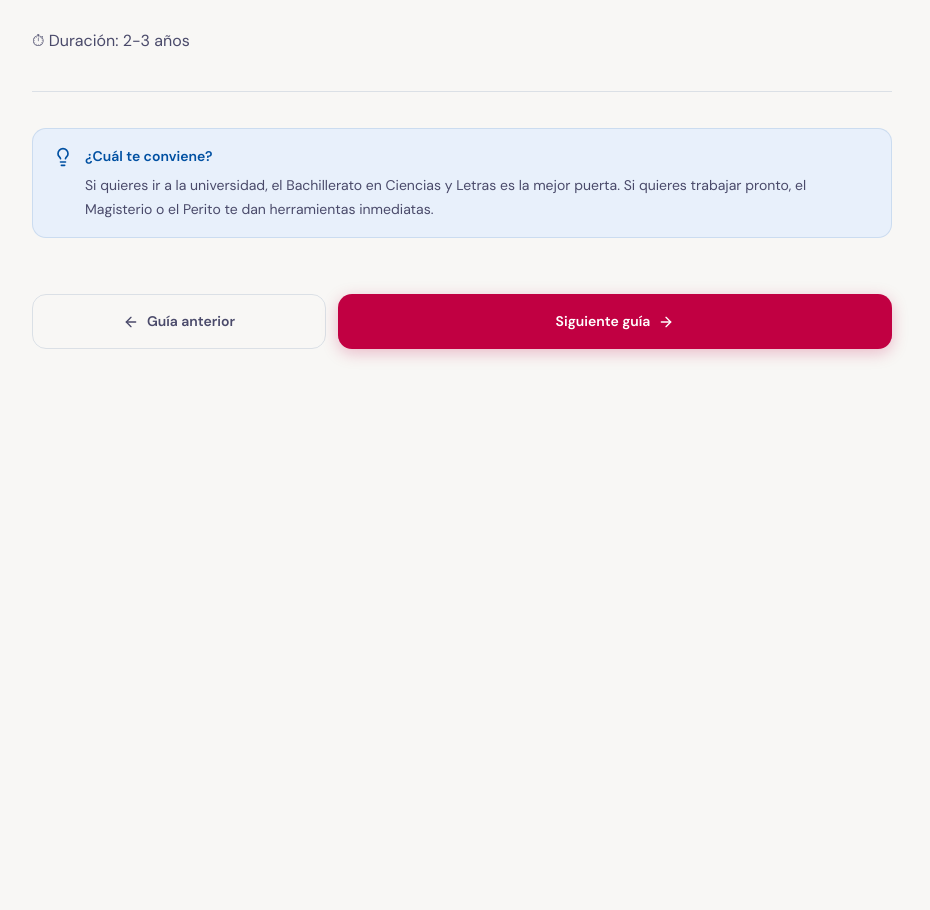
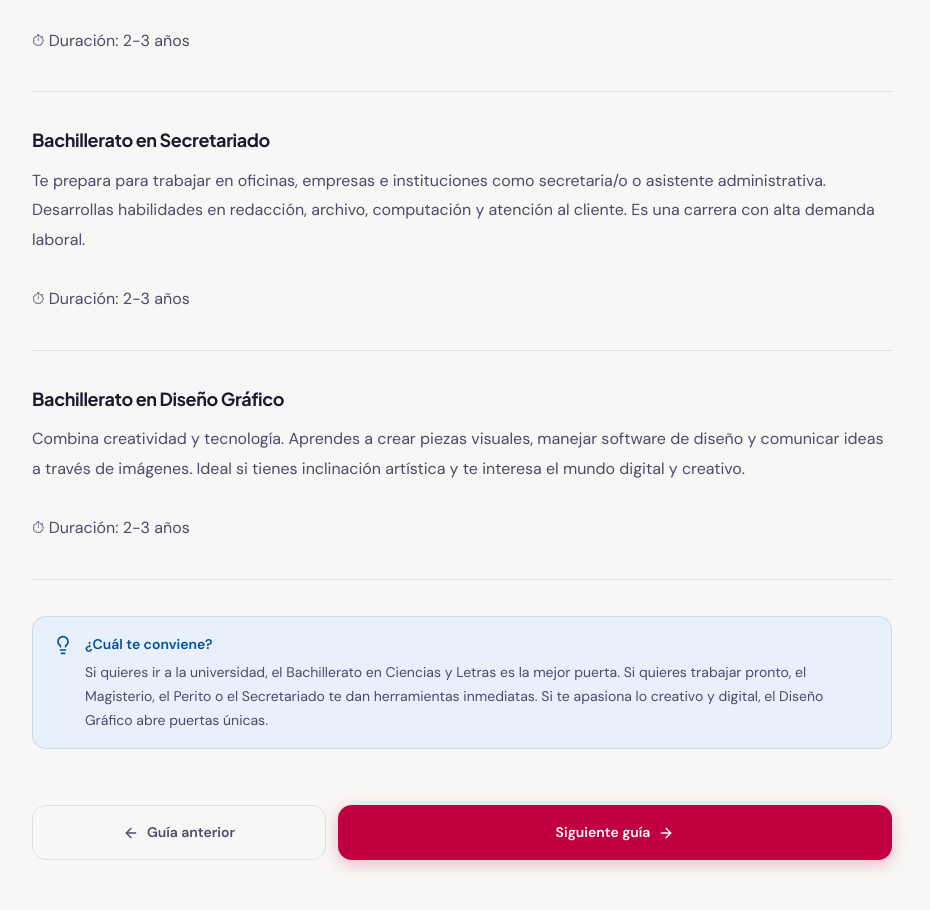
Before and after one commit to jaimedeleon1423/ruta-a-tu-beca, a Next.js app: page /guia/2 in a window 1280 px wide. Shown: the part 1440-2350 px from the top of the page, without its empty margins (178-1108 px from the left). Before the commit the page ends 1889 px from the top, so only its background shows below. Built offline with nearby package versions, Linux system fonts and the light colour scheme.

Commit message:
feat: agregar Secretariado y Diseño Gráfico a guía 2

```diff
--- a/src/app/guia/[id]/page.tsx
+++ b/src/app/guia/[id]/page.tsx
@@ -30,7 +30,9 @@ const guias: Record<string, {
       { titulo: 'Magisterio', contenido: 'Te forma para ser maestro/a de primaria o preprimaria. Es una opción muy valorada, especialmente en comunidades rurales. El título te permite trabajar inmediatamente como docente.\n\n⏱ Duración: 3 años' },
       { titulo: 'Perito Contador', contenido: 'Enfocado en contabilidad, finanzas y administración de empresas. Muy útil si te interesa el área de negocios. Te permite trabajar en el área contable al graduarte.\n\n⏱ Duración: 3 años' },
       { titulo: 'Bachillerato en Computación', contenido: 'Combina el bachillerato general con formación en tecnología e informática. Ideal si te apasiona la tecnología y los sistemas.\n\n⏱ Duración: 2-3 años' },
-      { titulo: '💡 ¿Cuál te conviene?', tipo: 'tip', contenido: 'Si quieres ir a la universidad, el Bachillerato en Ciencias y Letras es la mejor puerta. Si quieres trabajar pronto, el Magisterio o el Perito te dan herramientas inmediatas.' },
+      { titulo: 'Bachillerato en Secretariado', contenido: 'Te prepara para trabajar en oficinas, empresas e instituciones como secretaria/o o asistente administrativa. Desarrollas habilidades en redacción, archivo, computación y atención al cliente. Es una carrera con alta demanda laboral.\n\n⏱ Duración: 2-3 años' },
+      { titulo: 'Bachillerato en Diseño Gráfico', contenido: 'Combina creatividad y tecnología. Aprendes a crear piezas visuales, manejar software de diseño y comunicar ideas a través de imágenes. Ideal si tienes inclinación artística y te interesa el mundo digital y creativo.\n\n⏱ Duración: 2-3 años' },
+      { titulo: '💡 ¿Cuál te conviene?', tipo: 'tip', contenido: 'Si quieres ir a la universidad, el Bachillerato en Ciencias y Letras es la mejor puerta. Si quieres trabajar pronto, el Magisterio, el Perito o el Secretariado te dan herramientas inmediatas. Si te apasiona lo creativo y digital, el Diseño Gráfico abre puertas únicas.' },
     ],
   },
   '3': {
```
